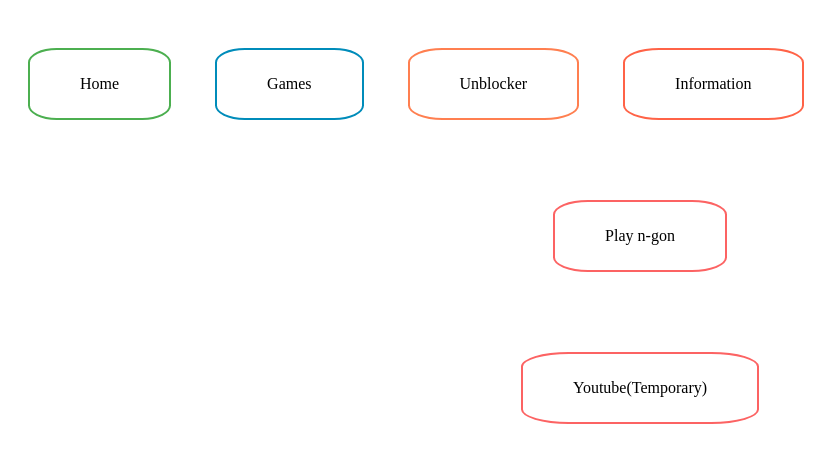
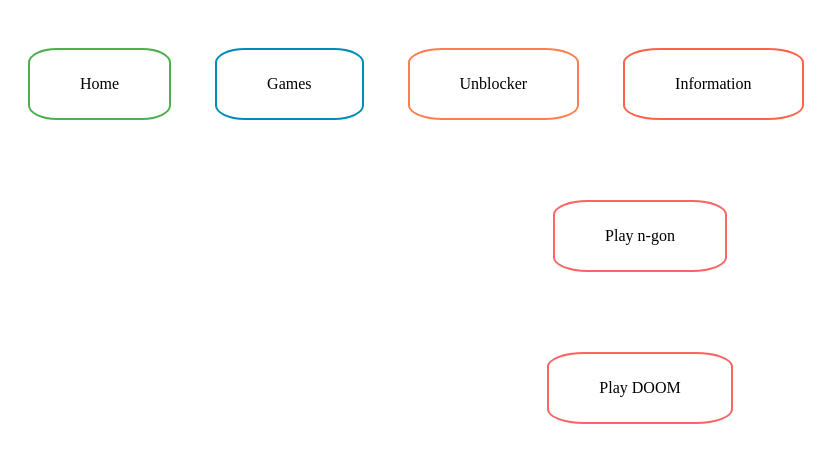
Before and after one commit to ieatgrass103/gamz, a plain HTML site: page games.html in a window 1280 px wide. Shown: the whole page, without its empty margins (0-839 px from the left). Drawn offline with Linux system fonts and the light colour scheme.

Commit message:
Update games.html

```diff
--- a/games.html
+++ b/games.html
@@ -130,8 +130,8 @@ body {
     </center>
 
 <center>
-	<a href="placeholder.html" class="button youtube">
-		Youtube(Temporary)
+	<a href="DOOM.html" class="button youtube">
+		Play DOOM
 	</a>
 </center>
 
```
